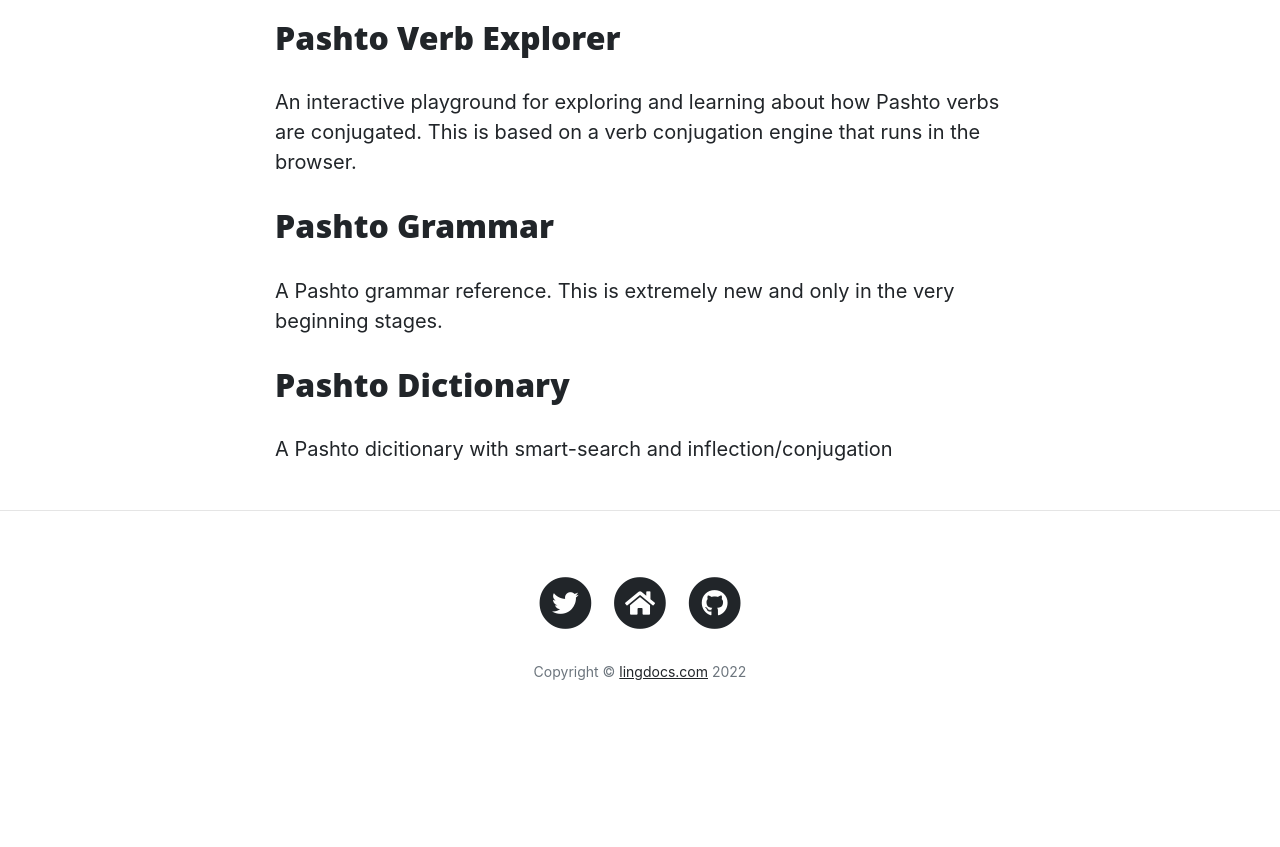
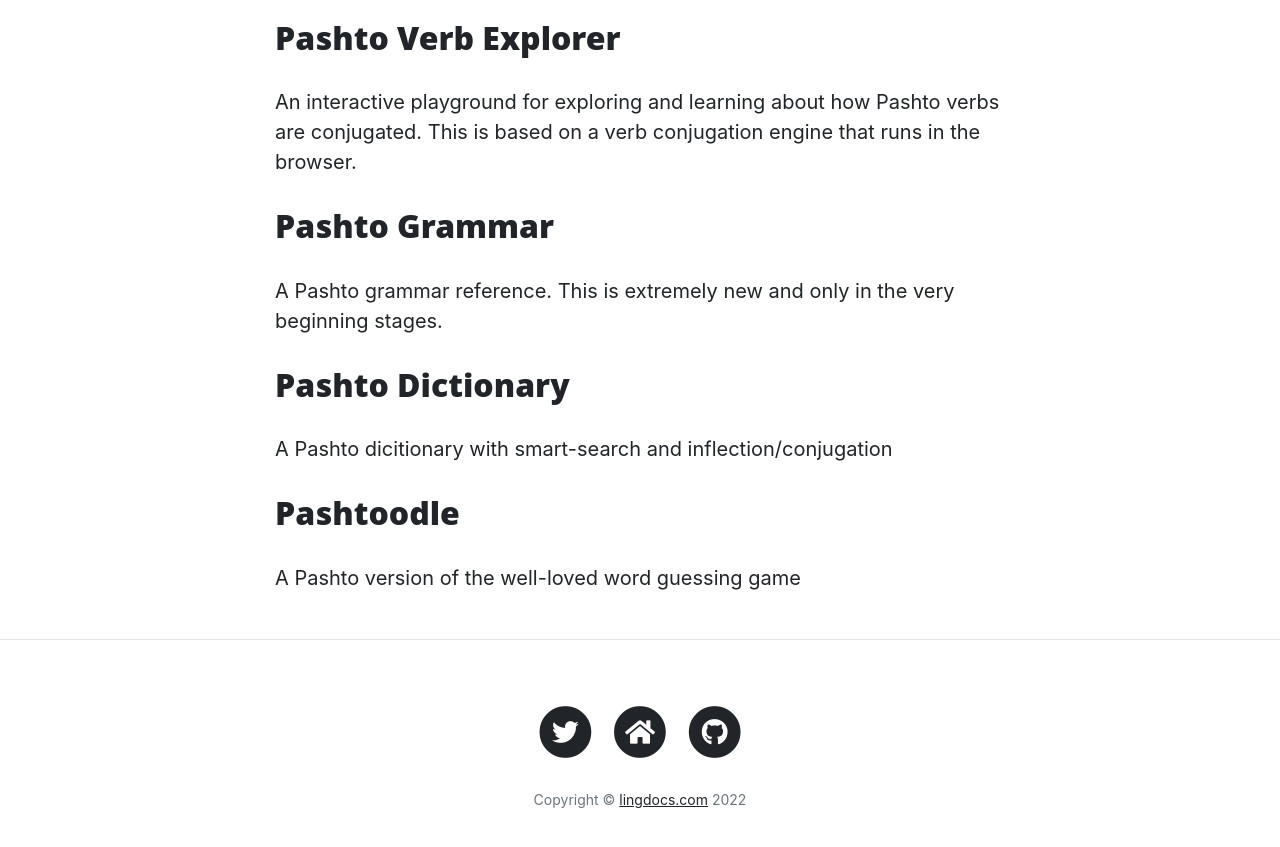
Before and after one commit to lingdocs/lingdocs.com, a Gatsby site: page /projects in a window 1280 px wide. Shown: the part 551-1398 px from the top of the page. Before the commit the page ends 1298 px from the top, so only its background shows below. Built offline with nearby package versions, Linux system fonts and the light colour scheme; Gatsby itself is replaced by a stand-in of ours.

Commit message:
Update projects.js

```diff
--- a/src/pages/projects.js
+++ b/src/pages/projects.js
@@ -18,6 +18,11 @@ const projects = [
         title: "Pashto Dictionary",
         description: "A Pashto dicitionary with smart-search and inflection/conjugation",
         link: "https://dictionary.lingdocs.com",
+    },
+    {
+        title: "Pashtoodle",
+        description: "A Pashto version of the well-loved word guessing game",
+        link: "https://pashtoodle.lingdocs.com",
     },
 ];
 
```
